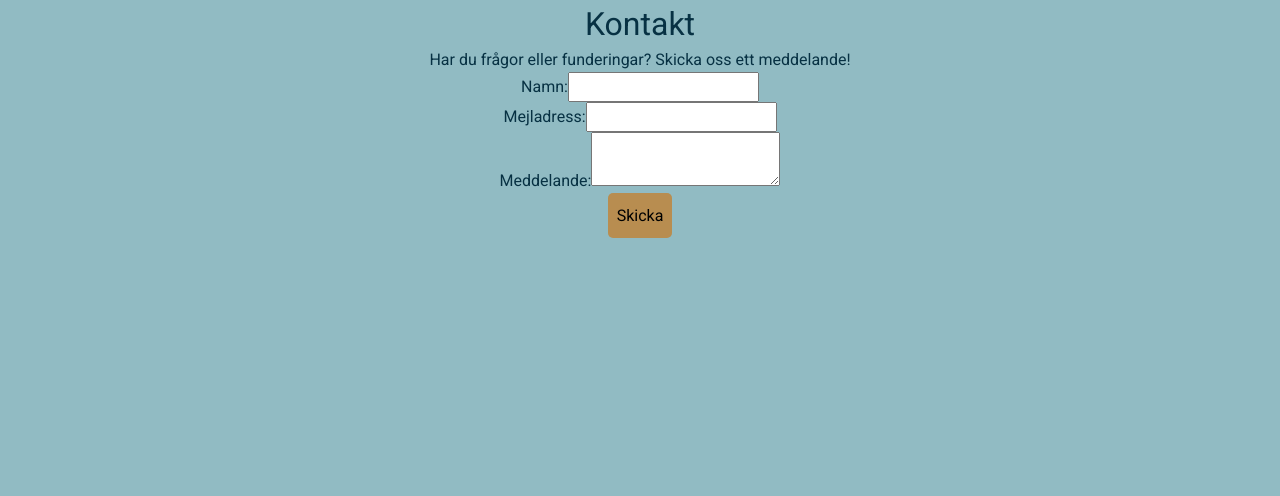
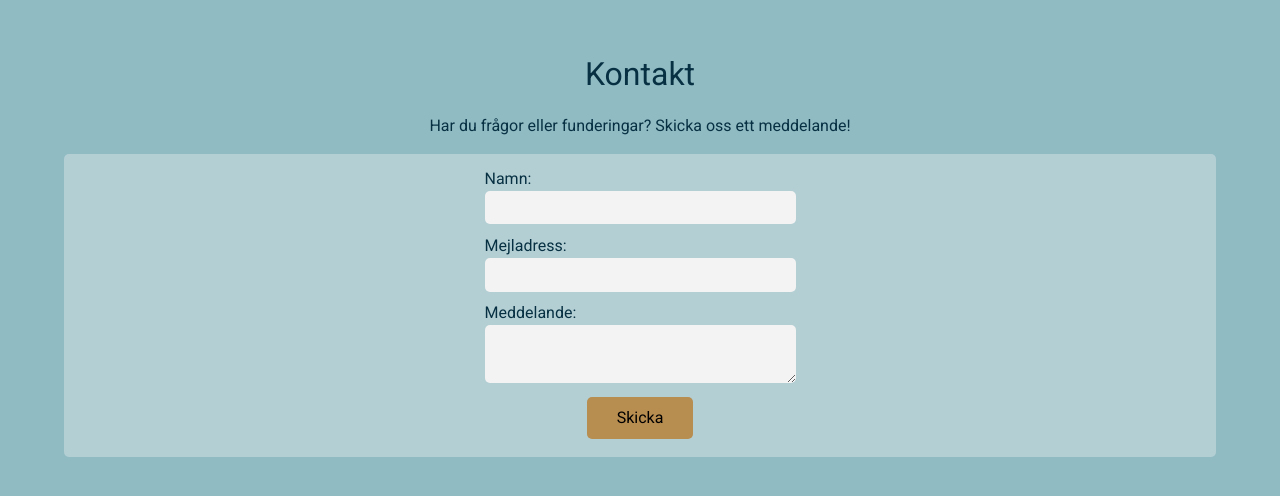
Before and after one commit to tittieth/Final_Project, a React (Vite) app: page /contact in a window 1280 px wide. Shown: the top 496 px of the page. Built offline with nearby package versions, Linux system fonts and the light colour scheme; a web font is replaced by a local one.

Commit message:
Styling: Add general styling for contact page

```diff
--- a/src/App.scss
+++ b/src/App.scss
@@ -3,6 +3,7 @@
 @import './style/weathercard.scss';
 @import './style/clothingdisplay.scss';
 @import './style/weather.scss';
+@import './style/contact.scss';
 
 #root {
   max-width: 1280px;
--- a/src/components/Contact.tsx
+++ b/src/components/Contact.tsx
@@ -50,34 +50,31 @@ const Contact = () => {
   };
 
   return (
-    <>
+    <div className="contact-wrapper">
       <h1>Kontakt</h1>
       <p>Har du frågor eller funderingar? Skicka oss ett meddelande!</p>
       <form onSubmit={handleSubmit}>
-        <div>
-          <label>
+        <label className="input-wrapper">
           Namn:
           <input type="text" name="name" value={formValues.name} onChange={handleChange} />
         </label>
-        </div>
-        <div>
-          <label>
+
+        <label className="input-wrapper">
           Mejladress:
           <input type="email" name="email" value={formValues.email} onChange={handleChange} />
         </label>
-        </div>
-        <div>
-          <label>
+
+        <label className="input-wrapper">
           Meddelande:
           <textarea name="message" value={formValues.message} onChange={handleChange} />
         </label>
-        </div>
+
         <div>
           <button type="submit">Skicka</button>
         </div>
       </form>
       {confirmation && <ConfirmationModal setConfirmation={setConfirmation}></ConfirmationModal>}
-    </>
+    </div>
   );
 };
 
--- /dev/null
+++ b/src/style/contact.scss
@@ -0,0 +1,42 @@
+@import '../style/variables.scss';
+
+.contact-wrapper {
+  margin-top: 50px;
+  display: flex;
+  flex-direction: column;
+  align-items: center;
+
+  p {
+    margin: 1em;
+  }
+
+  form {
+    background-color: rgba($almost-white, 0.35);
+    display: flex;
+    flex-direction: column;
+    align-items: center;
+    padding: 0.5em;
+    width: 90%;
+    border-radius: 5px;
+
+    .input-wrapper {
+      display: flex;
+      flex-direction: column;
+      text-align: left;
+      padding: 0.3em;
+
+      input,
+      textarea {
+        border: none;
+        border-radius: 5px;
+        background-color: $almost-white;
+        padding: 0.3em 4em;
+      }
+    }
+
+    button {
+      margin: 0.6em;
+      padding: 0.5em 1.8em;
+    }
+  }
+}
```
Lines whose indentation alone changed are shown as unchanged.
